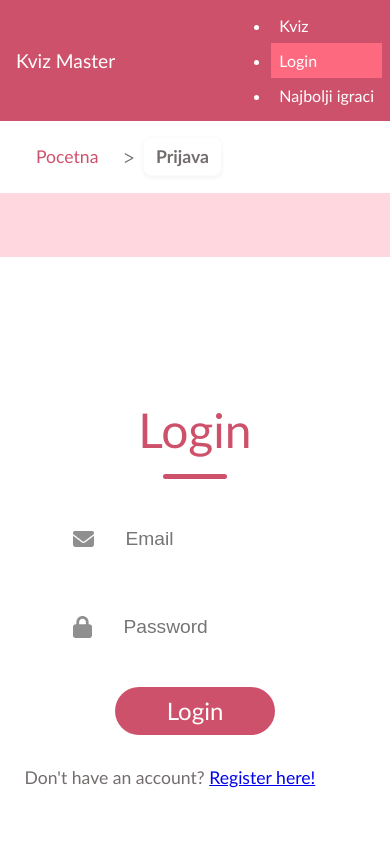
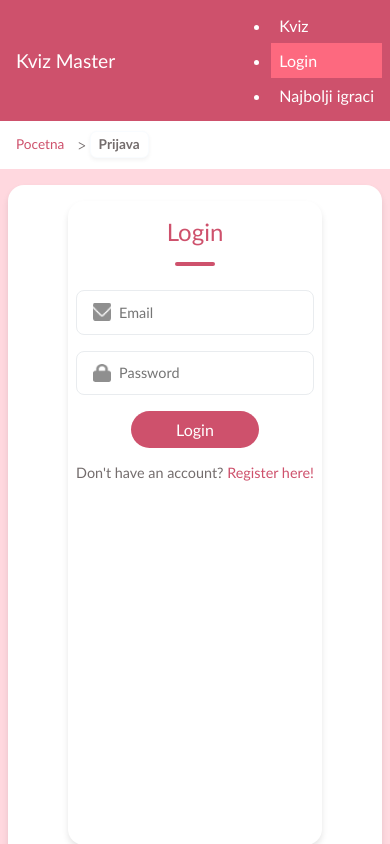
Before and after one commit to elab-development/internet-tehnologije-2024-projekat-appigricazaucenjewebtehn, a React (Create React App) app in the folder frontend-react/react-game/: page /login in a window 390 px wide. Shown: the top 844 px of the page. Built offline with nearby package versions, Linux system fonts and the light colour scheme.

Commit message:
add responsiveness

```diff
--- a/frontend-react/react-game/src/components/Breadcrumbs.css
+++ b/frontend-react/react-game/src/components/Breadcrumbs.css
@@ -18,7 +18,7 @@
 .breadcrumb-item {
   color: rgb(206, 81, 108);
   text-decoration: none;
-    font-family: 'Gill Sans', 'Gill Sans MT', Calibri, 'Trebuchet MS', sans-serif;
+  font-family: "Gill Sans", "Gill Sans MT", Calibri, "Trebuchet MS", sans-serif;
   font-size: 1.1rem;
   font-weight: 500;
   padding: 0.5rem 0.75rem;
@@ -45,7 +45,7 @@
 
 .breadcrumb-current {
   color: rgb(116, 109, 109);
-    font-family: 'Gill Sans', 'Gill Sans MT', Calibri, 'Trebuchet MS', sans-serif;
+  font-family: "Gill Sans", "Gill Sans MT", Calibri, "Trebuchet MS", sans-serif;
   font-size: 1.1rem;
   font-weight: 600;
   padding: 0.5rem 0.75rem;
@@ -54,3 +54,62 @@
   border: 1px solid #f9fcff;
   box-shadow: 0 2px 4px rgba(0, 0, 0, 0.05);
 }
+
+@media (max-width: 768px) {
+  .breadcrumbs {
+    padding: 0.8rem 0;
+    margin-bottom: 1.5rem;
+  }
+
+  .breadcrumbs-container {
+    padding: 0 1rem;
+    gap: 0.3rem;
+  }
+
+  .breadcrumb-item {
+    font-size: 0.95rem;
+    padding: 0.4rem 0.6rem;
+  }
+
+  .breadcrumb-separator {
+    font-size: 1rem;
+    margin: 0 0.15rem;
+    gap: 0.3rem;
+  }
+
+  .breadcrumb-current {
+    font-size: 0.95rem;
+    padding: 0.4rem 0.6rem;
+  }
+}
+
+@media (max-width: 480px) {
+  .breadcrumbs {
+    padding: 0.6rem 0;
+    margin-bottom: 1rem;
+  }
+
+  .breadcrumbs-container {
+    padding: 0 0.5rem;
+    gap: 0.2rem;
+    font-size: 0.85rem;
+  }
+
+  .breadcrumb-item {
+    font-size: 0.85rem;
+    padding: 0.3rem 0.5rem;
+    border-radius: 0.4rem;
+  }
+
+  .breadcrumb-separator {
+    font-size: 0.9rem;
+    margin: 0 0.1rem;
+    gap: 0.2rem;
+  }
+
+  .breadcrumb-current {
+    font-size: 0.85rem;
+    padding: 0.3rem 0.5rem;
+    border-radius: 0.4rem;
+  }
+}
--- a/frontend-react/react-game/src/pages/Login.css
+++ b/frontend-react/react-game/src/pages/Login.css
@@ -1,15 +1,19 @@
-
-.container{
+.container {
   align-self: center;
   display: flex;
   flex-direction: column;
   margin-top: 4rem;
   background: white;
   padding-bottom: 2rem;
-    font-family: 'Gill Sans', 'Gill Sans MT', Calibri, 'Trebuchet MS', sans-serif;
+  font-family: "Gill Sans", "Gill Sans MT", Calibri, "Trebuchet MS", sans-serif;
+  max-width: 1200px;
+  margin-left: auto;
+  margin-right: auto;
+  border-radius: 1rem;
+  box-shadow: 0 4px 6px rgba(0, 0, 0, 0.1);
 }
 
-.header{
+.header {
   display: flex;
   flex-direction: column;
   align-items: center;
@@ -18,25 +22,27 @@
   margin-top: 2rem;
 }
 
-.text{
+.text {
   color: rgb(206, 81, 108);
   font-size: 3rem;
   font-weight: 500;
 }
 
-.underline{
+.underline {
   width: 4rem;
   height: 0.3rem;
   background: rgb(206, 81, 108);
   border-radius: 0.8rem;
 }
 
-.inputs{
+.inputs {
   margin-top: 2rem;
   display: flex;
   flex-direction: column;
   gap: 2rem;
+  padding: 0 1rem;
 }
+
 .inputs > div {
   display: flex;
   align-items: center;
@@ -47,36 +53,40 @@
   background: rgb(255, 255, 255);
   border-radius: 0.5rem;
   padding: 0 1rem;
+  border: 1px solid #e9ecef;
 }
 
-.logged-header{
+.logged-header {
   display: flex;
   flex-direction: column;
   align-items: center;
   width: 100%;
   margin-top: 10rem;
+  padding: 0 1rem;
 }
 
-.logged-header h1{
+.logged-header h1 {
   font-size: 2.5rem;
   margin-bottom: 0.8rem;
   font-weight: 500;
   color: rgb(206, 81, 108);
+  text-align: center;
 }
 
-.logged-header p{
+.logged-header p {
   color: rgb(116, 109, 109);
   font-weight: 500;
   font-size: 1.1rem;
+  text-align: center;
 }
 
-.logged-header button{
+.logged-header button {
   color: white;
   background-color: rgb(206, 81, 108);
   padding: 1rem 2rem;
   border: 0;
   border-radius: 1.5rem;
-    font-family: 'Gill Sans', 'Gill Sans MT', Calibri, 'Trebuchet MS', sans-serif;
+  font-family: "Gill Sans", "Gill Sans MT", Calibri, "Trebuchet MS", sans-serif;
   font-size: 1.3rem;
   font-weight: 500;
   cursor: pointer;
@@ -85,25 +95,34 @@
   margin-bottom: 20rem;
 }
 
-.inputs img{
-    margin: 0rem 2rem;
+.logged-header button:hover {
+  background-color: rgb(190, 65, 92);
+  transform: translateY(-2px);
 }
 
-.inputs input{
+.inputs img {
+  margin: 0rem 2rem;
+  width: 24px;
+  height: 24px;
+  flex-shrink: 0;
+}
+
+.inputs input {
   height: 2rem;
-    width: 14rem;
+  width: 100%;
   background: rgb(255, 255, 255);
   border: none;
   outline: none;
   color: rgb(116, 109, 109);
   font-size: 1.2rem;
+  font-family: "Gill Sans", "Gill Sans MT", Calibri, "Trebuchet MS", sans-serif;
 }
 
-.inputs button{
+.inputs button {
   align-self: center;
   color: white;
   background: rgb(206, 81, 108);
-    font-family: 'Gill Sans', 'Gill Sans MT', Calibri, 'Trebuchet MS', sans-serif;
+  font-family: "Gill Sans", "Gill Sans MT", Calibri, "Trebuchet MS", sans-serif;
   font-size: 1.5rem;
   font-weight: 400;
   height: 3rem;
@@ -114,12 +133,27 @@
   transition: all 0.3s ease;
 }
 
-.inputs p{
+.inputs button:hover {
+  background: rgb(190, 65, 92);
+  transform: translateY(-2px);
+}
+
+.inputs p {
   color: rgb(116, 109, 109);
   font-size: 1.1rem;
+  text-align: center;
 }
 
-.error{
+.inputs a {
+  color: rgb(206, 81, 108);
+  text-decoration: none;
+}
+
+.inputs a:hover {
+  text-decoration: underline;
+}
+
+.error {
   color: rgb(255, 73, 60);
   background: white;
   border: 0;
@@ -128,5 +162,212 @@
   margin-top: 1rem;
   padding-top: 0.5rem;
   width: 100%;
+  text-align: center;
+}
 
+.errmsg {
+  display: block;
 }
+
+.offscreen {
+  display: none;
+}
+
+.premium-required {
+  display: flex;
+  justify-content: center;
+  align-items: center;
+  min-height: 50vh;
+  padding: 2rem;
+}
+
+.premium-message {
+  background: white;
+  padding: 3rem;
+  border-radius: 1rem;
+  text-align: center;
+  max-width: 600px;
+  box-shadow: 0 4px 6px rgba(0, 0, 0, 0.1);
+}
+
+.premium-message h2 {
+  color: rgb(206, 81, 108);
+  font-size: 2rem;
+  margin-bottom: 1rem;
+}
+
+.premium-message p {
+  color: rgb(116, 109, 109);
+  font-size: 1.2rem;
+  margin-bottom: 1rem;
+}
+
+@media (max-width: 768px) {
+  .container {
+    margin-top: 2rem;
+    margin-left: 1rem;
+    margin-right: 1rem;
+    padding-bottom: 1.5rem;
+  }
+
+  .text {
+    font-size: 2rem;
+  }
+
+  .underline {
+    width: 3rem;
+  }
+
+  .inputs {
+    gap: 1.5rem;
+  }
+
+  .inputs > div {
+    height: 3rem;
+    max-width: 100%;
+  }
+
+  .inputs img {
+    margin: 0 1rem;
+    width: 20px;
+    height: 20px;
+  }
+
+  .inputs input {
+    font-size: 1rem;
+  }
+
+  .inputs button {
+    font-size: 1.2rem;
+    height: 2.5rem;
+    width: 9rem;
+  }
+
+  .inputs p {
+    font-size: 1rem;
+  }
+
+  .error {
+    font-size: 1.2rem;
+  }
+
+  .logged-header {
+    margin-top: 5rem;
+  }
+
+  .logged-header h1 {
+    font-size: 2rem;
+  }
+
+  .logged-header p {
+    font-size: 1rem;
+  }
+
+  .logged-header button {
+    font-size: 1.1rem;
+    padding: 0.8rem 1.5rem;
+    margin-bottom: 10rem;
+  }
+
+  .premium-message {
+    padding: 2rem;
+  }
+
+  .premium-message h2 {
+    font-size: 1.5rem;
+  }
+
+  .premium-message p {
+    font-size: 1rem;
+  }
+}
+
+@media (max-width: 480px) {
+  .container {
+    margin-top: 1rem;
+    margin-left: 0.5rem;
+    margin-right: 0.5rem;
+    padding-bottom: 1rem;
+  }
+
+  .header {
+    margin-top: 1rem;
+  }
+
+  .text {
+    font-size: 1.5rem;
+  }
+
+  .underline {
+    width: 2.5rem;
+    height: 0.25rem;
+  }
+
+  .inputs {
+    margin-top: 1.5rem;
+    gap: 1rem;
+    padding: 0 0.5rem;
+  }
+
+  .inputs > div {
+    height: 2.8rem;
+    padding: 0 0.5rem;
+  }
+
+  .inputs img {
+    margin: 0 0.5rem;
+    width: 18px;
+    height: 18px;
+  }
+
+  .inputs input {
+    font-size: 0.9rem;
+  }
+
+  .inputs button {
+    font-size: 1rem;
+    height: 2.3rem;
+    width: 8rem;
+    border-radius: 1.2rem;
+  }
+
+  .inputs p {
+    font-size: 0.9rem;
+  }
+
+  .error {
+    font-size: 1rem;
+    height: auto;
+    padding: 0.5rem;
+  }
+
+  .logged-header {
+    margin-top: 3rem;
+  }
+
+  .logged-header h1 {
+    font-size: 1.5rem;
+  }
+
+  .logged-header p {
+    font-size: 0.9rem;
+  }
+
+  .logged-header button {
+    font-size: 1rem;
+    padding: 0.7rem 1.2rem;
+    margin-bottom: 5rem;
+  }
+
+  .premium-message {
+    padding: 1.5rem;
+  }
+
+  .premium-message h2 {
+    font-size: 1.3rem;
+  }
+
+  .premium-message p {
+    font-size: 0.9rem;
+  }
+}
--- a/frontend-react/react-game/src/pages/TopTenPlayers.css
+++ b/frontend-react/react-game/src/pages/TopTenPlayers.css
@@ -1,24 +1,19 @@
-.container{
-    align-self: center;
-    font-family: 'Gill Sans', 'Gill Sans MT', Calibri, 'Trebuchet MS', sans-serif;
+
+.top-players-container {
+  font-family: "Gill Sans", "Gill Sans MT", Calibri, "Trebuchet MS", sans-serif;
   font-size: 1rem;
   padding: 1.5rem;
-}
-
-.top-players-container {
-    align-self: center;
-    font-family: 'Gill Sans', 'Gill Sans MT', Calibri, 'Trebuchet MS', sans-serif;
-    font-size: 1rem;
-    padding: 1.5rem;
-    max-width: 1200px;
+  max-width: 100%;
+  width: 100%;
   margin: 0 auto;
+  box-sizing: border-box;
 }
 
 .top-players-container h1 {
   text-align: center;
   margin-bottom: 2rem;
   border-radius: 2rem;
-    font-family: 'Gill Sans', 'Gill Sans MT', Calibri, 'Trebuchet MS', sans-serif;
+  font-family: "Gill Sans", "Gill Sans MT", Calibri, "Trebuchet MS", sans-serif;
   font-size: 2.5rem;
   font-weight: 500;
   color: rgb(206, 81, 108);
@@ -64,7 +59,7 @@
   border: 1px solid #ddd;
   border-radius: 0.5rem;
   font-size: 1rem;
-    font-family: 'Gill Sans', 'Gill Sans MT', Calibri, 'Trebuchet MS', sans-serif;
+  font-family: "Gill Sans", "Gill Sans MT", Calibri, "Trebuchet MS", sans-serif;
   transition: border-color 0.3s ease;
 }
 
@@ -80,11 +75,12 @@
   flex-wrap: wrap;
 }
 
-.btn-primary, .btn-secondary {
+.btn-primary,
+.btn-secondary {
   padding: 0.75rem 1.5rem;
   border: none;
   border-radius: 3rem;
-    font-family: 'Gill Sans', 'Gill Sans MT', Calibri, 'Trebuchet MS', sans-serif;
+  font-family: "Gill Sans", "Gill Sans MT", Calibri, "Trebuchet MS", sans-serif;
   font-size: 1.1rem;
   font-weight: 500;
   cursor: pointer;
@@ -116,6 +112,7 @@
 .players-table {
   margin-bottom: 2rem;
   overflow-x: auto;
+  width: 100%;
 }
 
 .players-table table {
@@ -125,6 +122,7 @@
   border-radius: 1rem;
   overflow: hidden;
   box-shadow: 0 4px 6px rgba(0, 0, 0, 0.1);
+  table-layout: auto;
 }
 
 .players-table th {
@@ -170,7 +168,7 @@
   background: white;
   color: rgb(116, 109, 109);
   border-radius: 0.5rem;
-    font-family: 'Gill Sans', 'Gill Sans MT', Calibri, 'Trebuchet MS', sans-serif;
+  font-family: "Gill Sans", "Gill Sans MT", Calibri, "Trebuchet MS", sans-serif;
   font-size: 1rem;
   cursor: pointer;
   transition: all 0.3s ease;
@@ -242,7 +240,8 @@
     align-items: center;
   }
 
-    .btn-primary, .btn-secondary {
+  .btn-primary,
+  .btn-secondary {
     width: 100%;
     max-width: 250px;
   }
```
Also changed, not shown: frontend-react/react-game/src/pages/Home.css (+92 -0 lines), frontend-react/react-game/src/pages/Kviz.css (+244 -18 lines). Lines whose indentation alone changed are shown as unchanged.
